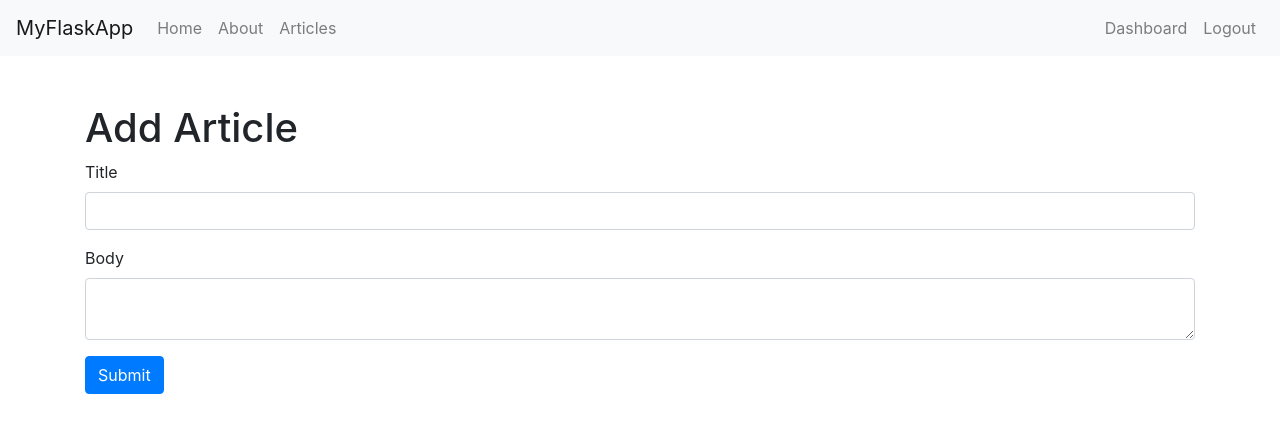
After one commit to Stampy74/myflaskapp, a Flask app: page /add_article in a window 1280 px wide. The commit adds this page. Shown: the top 433 px of the page. Run offline with Flask 2, Linux system fonts and the light colour scheme; a user stored in the database is signed in; some libraries are stand-ins or nearby versions.

Commit message:
Part 4 Video Complete

```diff
--- a/app.py
+++ b/app.py
@@ -1,5 +1,5 @@
 from flask import Flask, render_template, flash, redirect, url_for, session, request, logging
-from data import Articles
+#from data import Articles  # Now using the database
 import sqlite3
 import datetime
 from flask import g
@@ -11,7 +11,8 @@ app = Flask(__name__)
 
 # Config SQLITE 3
 DATABASE = 'myflaskapp.db'
-Articles = Articles()
+# Demo article data
+#  Articles = Articles()  # Now using the database
 
 # Page Routing
 
@@ -28,12 +29,42 @@ def about():
 # All Articles
 @app.route('/articles')
 def articles():
-    return render_template('articles.html', articles = Articles)
+    # Create Cursor
+    connection = sqlite3.connect(DATABASE)
+    connection.row_factory = sqlite3.Row
+    cur = connection.cursor()
+
+    # Get Articles
+    result = cur.execute("SELECT * FROM articles")
+
+    articles = result.fetchall()
+
+    if articles != None:
+        return render_template('articles.html', articles=articles)
+    else:
+        msg = 'No Articles Found.'
+        return render_template('articles.html', msg=msg)
+
+    # Close Connection
+    cur.close()
 
 # Single Article
-@app.route('/article/<string:id>/')
-def article(id):
-    return render_template('article.html', id = id)
+@app.route('/article/<string:record>/')
+def article(record):
+    # Create Cursor
+    connection = sqlite3.connect(DATABASE)
+    connection.row_factory = sqlite3.Row
+    cur = connection.cursor()
+
+    # Get Articles
+    result = cur.execute("SELECT * FROM articles WHERE record=?", (record))
+
+    article = result.fetchone()
+
+    return render_template('article.html', article=article)
+
+    # Close Connection
+    cur.close()
 
 # Register Form Class
 class RegisterForm(Form):
@@ -51,20 +82,25 @@ class RegisterForm(Form):
 def register():
     form = RegisterForm(request.form)
     if request.method == 'POST' and form.validate():
-        record = None # Can leave this field out of database. Rowid autoassigned
+        #record = None  # Leave out and autoincrement db field
         name = form.name.data
         email = form.email.data
         username = form.username.data
         password = sha256_crypt.encrypt(str(form.password.data))
-        register_date = datetime.datetime.now()
-        #register_date = None
+        #register_date = datetime.datetime.now() # Use CURRENT_TIMESTAMP instead
 
         #Create Connection & Cursor
         connection = sqlite3.connect(DATABASE)
         cur = connection.cursor()
 
-        cur.execute('INSERT INTO users VALUES (?, ?, ?, ?, ?, ?)', (record, name, username, email, password, register_date))
+        #cur.execute('INSERT INTO users VALUES (?, ?, ?, ?, ?, ?)', (record, name, username, email, password, register_date))
+
+        cur.execute('INSERT INTO users(name, email, username, password) VALUES(?, ?, ?, ?)', (name, email, username, password))
+
+        # Commit
         connection.commit()
+
+        # Close Connection
         connection.close()
 
         flash('You are now registered and can log in.', 'success')
@@ -131,6 +167,7 @@ def is_logged_in(f):
 
 # Logout
 @app.route('/logout')
+@is_logged_in
 def logout():
     session.clear()
     flash('You are now logged out.', 'success')
@@ -141,7 +178,61 @@ def logout():
 @app.route('/dashboard')
 @is_logged_in
 def dashboard():
-    return render_template('dashboard.html')
+
+    # Create Cursor
+    connection = sqlite3.connect(DATABASE)
+    connection.row_factory = sqlite3.Row
+    cur = connection.cursor()
+
+    # Get Articles
+    result = cur.execute("SELECT * FROM articles")
+
+    articles = result.fetchall()
+
+    if articles != None:
+        return render_template('dashboard.html', articles=articles)
+    else:
+        msg = 'No Articles Found.'
+        return render_template('dashboard.html', msg=msg)
+
+    # Close Connection
+    cur.close()
+
+# Article Form Class
+class ArticleForm(Form):
+    title = StringField('Title', [validators.Length(min=1, max=200)])
+    body = TextAreaField('Body', [validators.Length(min=30)])
+
+# Add Article
+@app.route('/add_article', methods=['GET', 'POST'])
+@is_logged_in
+def add_article():
+    form = ArticleForm(request.form)
+    if request.method == 'POST' and form.validate():
+        #record = None # Use autoincrement instead
+        title = form.title.data
+        body = form.body.data
+        #create_date = datetime.datetime.now() # Use CURRENT_TIMESTAMP instead
+
+        # Create cursor
+        connection = sqlite3.connect(DATABASE)
+        connection.row_factory = sqlite3.Row
+        cur = connection.cursor()
+
+        # Execute
+        cur.execute('INSERT INTO articles(title, body, author) VALUES(?, ?, ?)', (title, body, session['username']))
+
+        # Commit to DB
+        connection.commit()
+
+        # Close Connection
+        connection.close()
+
+        flash('Article Created', 'success')
+
+        return redirect(url_for('dashboard'))
+
+    return render_template('add_article.html', form=form)
 
 
 if __name__ == '__main__':
--- /dev/null
+++ b/templates/add_article.html
@@ -0,0 +1,17 @@
+{% extends 'layout.html' %}
+
+{% block body %}
+    <br>
+    <h1>Add Article</h1>
+    {% from "includes/_formhelpers.html" import render_field %}
+    <form method="POST" action="">
+        <div class="form-group">
+            {{ render_field(form.title, class_="form-control") }}
+        </div>
+        <div class="form-group">
+            <!-- id="editor" used for CKEditor customer editor -->
+            {{ render_field(form.body, class_="form-control", id="editor") }}
+        </div>
+        <p><input class="btn btn-primary" type="submit" value="Submit"></p>
+    </form>
+{% endblock %}
--- a/templates/articles.html
+++ b/templates/articles.html
@@ -5,7 +5,7 @@
     <h2>Articles</h2>
     <ul class="list-group">
         {% for article in articles %}
-            <li class="list-group-item"><a href="article/{{article.id}}">{{article.title}}</a></li>
+            <li class="list-group-item"><a href="article/{{article.record}}">{{article.title}}</a></li>
         {% endfor %}
 
     </ul>
--- a/templates/home.html
+++ b/templates/home.html
@@ -4,5 +4,9 @@
    <div class="jumbotron text-center">
        <h1>Welcome To FlaskApp</h1>
        <p class="lead">This application is built on the Python Flask Framework.</p>
+       {% if session.logged_in == NULL %}
+        <a href="/register" class="btn btn-primary btn-lg">Register</a>
+        <a href="/login" class="btn btn-success btn-lg">Login</a>
+       {% endif %}
    </div>
 {% endblock %}
--- a/templates/layout.html
+++ b/templates/layout.html
@@ -3,6 +3,7 @@
 <head>
     <meta charset="UTF-8">
     <title>MyFlaskApp</title>
+    <!-- BootStrap 4 CSS -->
     <link rel="stylesheet" href="https://maxcdn.bootstrapcdn.com/bootstrap/4.0.0/css/bootstrap.min.css" integrity="sha384-Gn5384xqQ1aoWXA+058RXPxPg6fy4IWvTNh0E263XmFcJlSAwiGgFAW/dAiS6JXm" crossorigin="anonymous">
 </head>
 <body>
@@ -13,9 +14,14 @@
         {% block body %}{% endblock %}
     </div>
 
-
+    <!-- Bootstrap 4 Javascript-->
     <script src="https://code.jquery.com/jquery-3.2.1.slim.min.js" integrity="sha384-KJ3o2DKtIkvYIK3UENzmM7KCkRr/rE9/Qpg6aAZGJwFDMVNA/GpGFF93hXpG5KkN" crossorigin="anonymous"></script>
     <script src="https://cdnjs.cloudflare.com/ajax/libs/popper.js/1.12.9/umd/popper.min.js" integrity="sha384-ApNbgh9B+Y1QKtv3Rn7W3mgPxhU9K/ScQsAP7hUibX39j7fakFPskvXusvfa0b4Q" crossorigin="anonymous"></script>
     <script src="https://maxcdn.bootstrapcdn.com/bootstrap/4.0.0/js/bootstrap.min.js" integrity="sha384-JZR6Spejh4U02d8jOt6vLEHfe/JQGiRRSQQxSfFWpi1MquVdAyjUar5+76PVCmYl" crossorigin="anonymous"></script>
+    <!-- CKEditor 5 -->
+    <script src="https://cdn.ckeditor.com/4.6.2/basic/ckeditor.js"></script>
+    <script type="text/javascript">
+        CKEDITOR.replace('editor')
+    </script>
 </body>
 </html>
```
Also changed, not shown: templates/article.html (+6 -1 lines), templates/dashboard.html (+22 -1 lines), myflaskapp.db.
